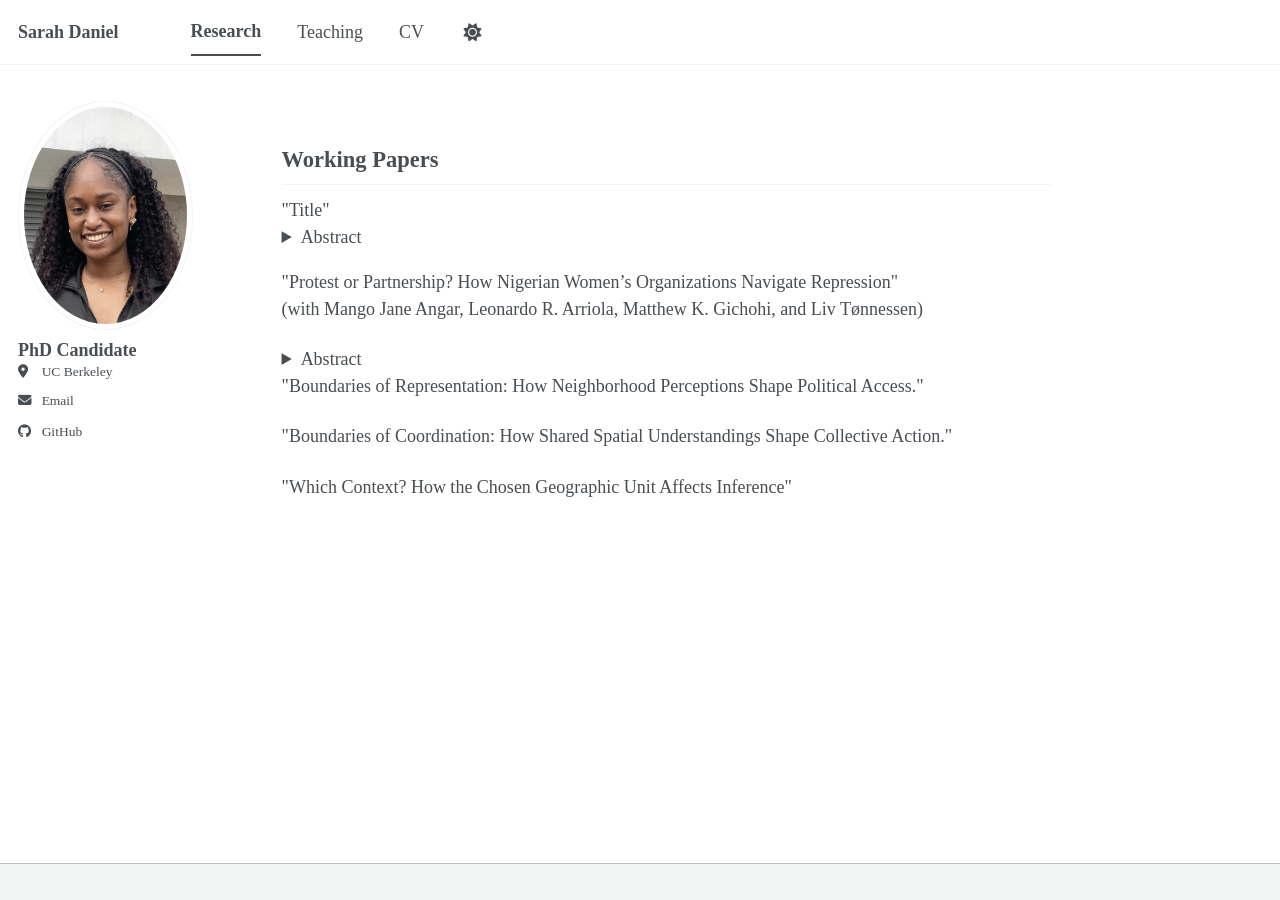
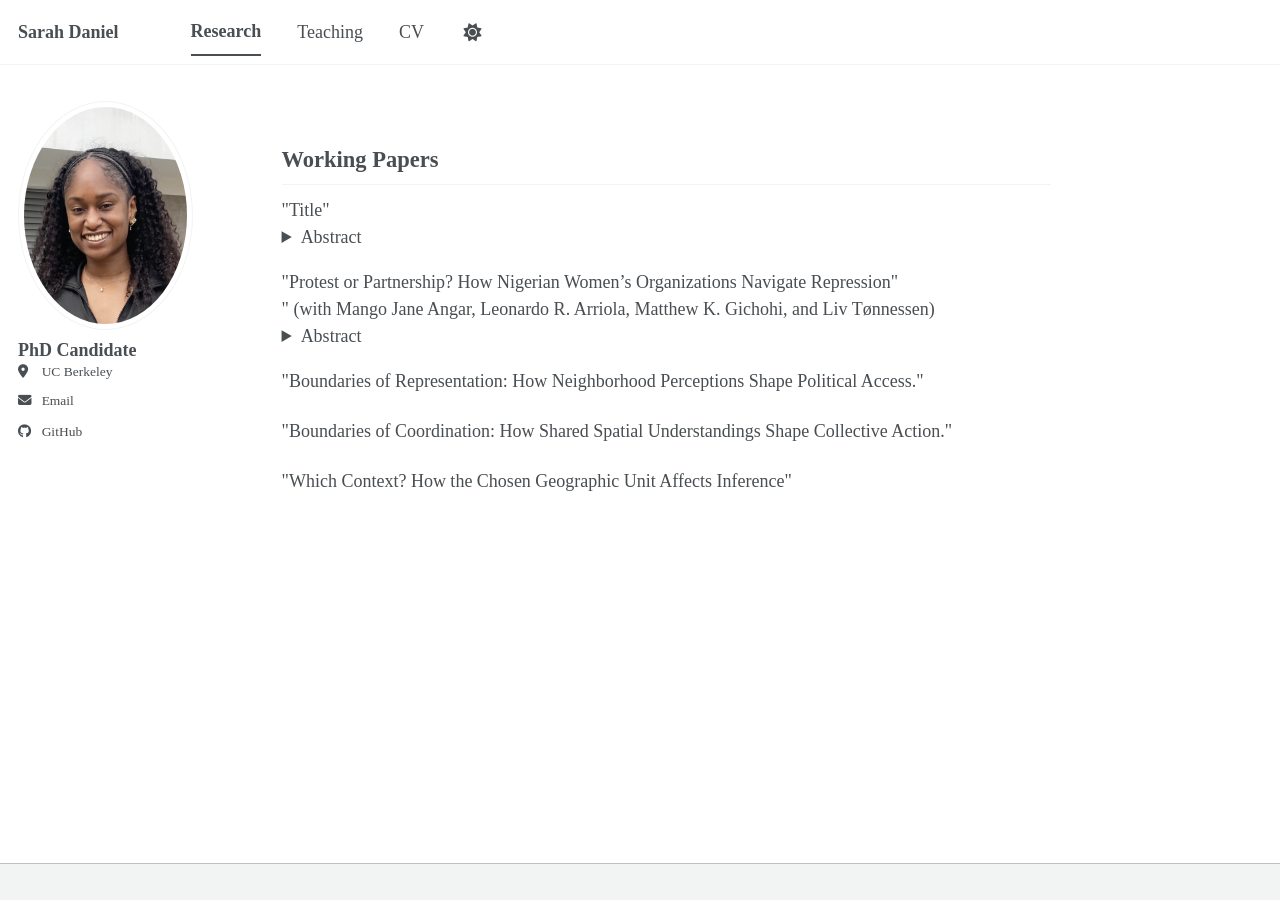
Before and after one commit to SarahDaniel1/SarahDaniel1.github.io, a Jekyll site: the page built from _pages/_pages/research.html, in a window 1280 px wide. Built offline with Jekyll 4.4.1, drawn with Linux system fonts in a browser that asks for light colours; a script bundle is joined from its source files by our own code; library files that are not in the unit come from our copies.

Commit message:
Update research.html

```diff
--- a/_pages/_pages/research.html
+++ b/_pages/_pages/research.html
@@ -24,13 +24,12 @@ author_profile: true
 </details>
 
 
-
-<p>
-"Protest or Partnership? How Nigerian Women’s Organizations Navigate Repression"<br>
-(with Mango Jane Angar, Leonardo R. Arriola, Matthew K. Gichohi, and Liv Tønnessen)
+<p style="margin-bottom:0;">
+"Protest or Partnership? How Nigerian Women’s Organizations Navigate Repression"<br>"
+  (with Mango Jane Angar, Leonardo R. Arriola, Matthew K. Gichohi, and Liv Tønnessen)
 </p>
 
-<details>
+<details style="margin-top:0; margin-bottom:1em;">
   <summary>Abstract</summary>
 
   <p>
@@ -49,8 +48,8 @@ author_profile: true
     hybrid regimes, offering a framework for understanding why activism often unfolds
     outside the spotlight.
   </p>
+</details>
 
-</details>
 
 <p>"Boundaries of Representation: How Neighborhood Perceptions Shape Political Access."</p>
 
```
